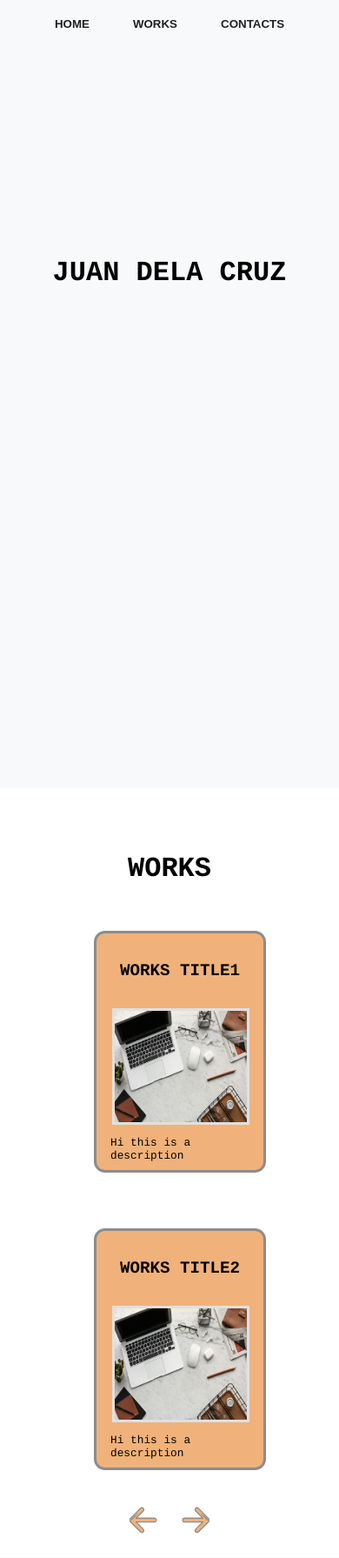
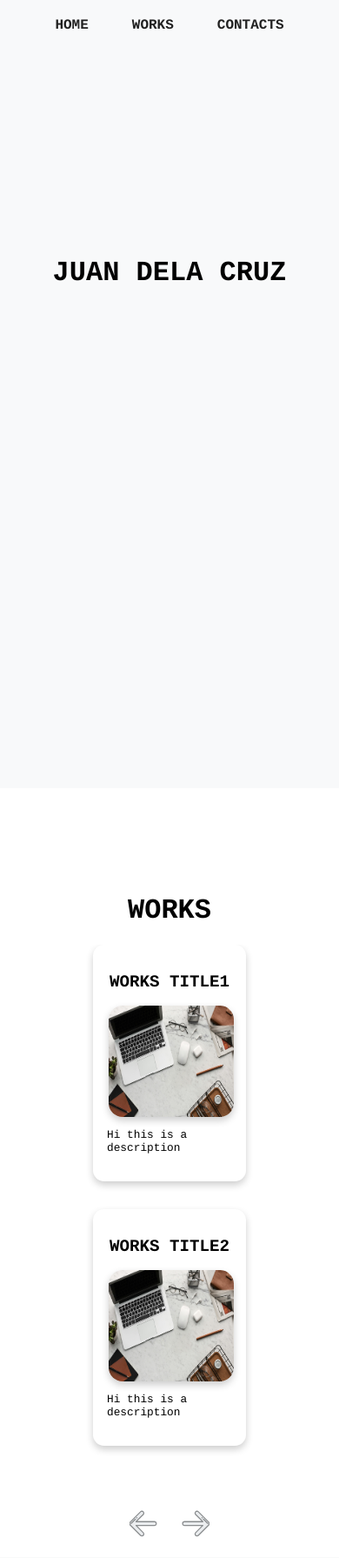
Before and after one commit to engrpaim/My-portfolio, a PHP site: page / in a window 390 px wide. Shown: the top 1791 px of the page at 87% size. Run offline with PHP 8.4, Linux system fonts and the light colour scheme.

Commit message:
work okay

```diff
--- a/styles/portfolio.css
+++ b/styles/portfolio.css
@@ -37,6 +37,7 @@ body {
 }
 
 .navbar button {
+  font-family: courier, monospace;
   background-color: transparent;
   color: #212121;
   font-weight: bold;
@@ -44,10 +45,11 @@ body {
   padding: 10px 20px;
   margin: 0 5px;
   cursor: pointer;
+  font-size: 1rem;
 }
 
 .navbar button:hover {
-  color: #607d8b;
+  color: #f8553d;
 }
 
 #homeContainer {
--- a/styles/works.css
+++ b/styles/works.css
@@ -2,22 +2,25 @@
   display: flex;
   flex-wrap: wrap;
   padding-right: 2rem;
-  padding-left: 3.5rem;
+  padding-left: 2rem;
   padding-top: 0rem;
+  margin-top: 5rem;
+  margin-left: 5rem;
+  overflow: hidden;
 }
 
 .card {
   display: flex;
   margin: 2rem;
-  background: #f0b27a;
+  background: none;
   padding: 1rem;
   border-radius: 0.8rem;
-  border: 0.2rem solid #8a8d8f;
-  width: 16rem;
-  min-width: 16rem;
-  max-width: 25rem;
-  height: 25rem;
+  width: 14em;
+  min-width: 14rem;
+  max-width: 14rem;
+  height: 23rem;
   cursor: pointer;
+  box-shadow: 0 4px 8px rgba(0, 0, 0, 0.2);
 }
 .work-title {
   display: flex;
@@ -31,15 +34,17 @@
 }
 .work-picture {
   display: flex;
+  box-shadow: 0 4px 8px rgba(0, 0, 0, 0.2);
   justify-content: center;
   align-items: center;
-  margin-left: 1.5rem;
+  margin-left: 0.5rem;
   width: 13rem;
   height: 15rem;
-  border: solid #e0e0e0;
+
+  border-radius: 1rem;
 }
 .card:hover {
-  background: none;
+  background: #f2f4f4;
 }
 
 .title {
@@ -52,7 +57,7 @@
   display: flex;
   justify-content: center;
   align-items: center;
-  margin-top: 2rem;
+  margin-top: 5rem;
 }
 .pagination button svg {
   width: 4rem;
@@ -63,7 +68,7 @@
   cursor: pointer;
   background: none;
   border: none;
-  fill: #f0b27a;
+  fill: #ebedef;
 }
 
 .next:hover svg path {
@@ -73,7 +78,7 @@
   background: none;
   border: none;
   cursor: pointer;
-  fill: #f0b27a;
+  fill: #ebedef;
 }
 
 .prev:hover svg path {
@@ -103,9 +108,13 @@
   }
 }
 
-@media (max-width: 1800px) {
+@media (max-width: 1850px) {
+  .grid-container {
+    margin-left: 10rem;
+  }
+
   .title {
-    margin-top: 2rem;
+    margin-top: 5rem;
   }
   .card {
     margin-top: 2rem;
@@ -123,10 +132,7 @@
     height: 8rem;
   }
 }
-@media (max-width: 1501px) {
-  .title {
-    margin-top: 10rem;
-  }
+@media (max-width: 1701px) {
   .card {
     margin-top: 5rem;
     display: grid;
@@ -146,12 +152,9 @@
   }
 }
 
-@media (max-width: 1500px) {
-  .title {
-    margin-top: 2rem;
-  }
+@media (max-width: 1600px) {
   .card {
-    margin-top: 2rem;
+    margin-top: 10rem;
     display: grid;
     width: 10rem;
     min-width: 10rem;
@@ -162,16 +165,94 @@
   .work-picture {
     margin-top: 2rem;
     margin-left: 0.1rem;
-    width: 9.5rem;
+    width: 10rem;
     height: 8rem;
   }
   .pagination {
     margin-top: 2rem;
     margin-top: 0;
   }
+  .grid-container {
+    margin-top: 0;
+    margin-left: 0;
+  }
   .pagination button svg {
+    margin-top: 2rem;
     width: 2rem;
     height: 2rem;
     transition: fill 0.3s ease;
   }
 }
+@media (max-width: 1500px) {
+  .grid-container {
+    padding-right: 2rem;
+    padding-left: 10rem;
+  }
+  .card {
+    display: grid;
+    width: 9rem;
+    min-width: 9rem;
+    height: 15rem;
+    font-size: 0.8rem;
+    margin-top: 10rem;
+  }
+
+  .work-picture {
+    margin-top: 2rem;
+    margin-left: 0.1rem;
+    width: 9rem;
+    height: 8rem;
+  }
+  .pagination {
+    margin-top: 2rem;
+    margin-top: 0;
+  }
+  .grid-container {
+    margin-top: 0;
+    margin-left: 0;
+  }
+  .pagination button svg {
+    margin-top: 2rem;
+    width: 2rem;
+    height: 2rem;
+    transition: fill 0.3s ease;
+  }
+}
+
+@media (max-width: 725px) {
+  .grid-container {
+    padding: 0;
+    display: flex;
+    justify-content: center;
+  }
+  .card {
+    display: grid;
+
+    width: 9rem;
+    min-width: 9rem;
+    height: 15rem;
+    font-size: 0.8rem;
+    margin-top: 0rem;
+  }
+
+  .work-picture {
+    margin-top: 0rem;
+    margin-left: 0.1rem;
+    width: 9rem;
+    height: 8rem;
+  }
+  .pagination {
+    margin-top: 0rem;
+    margin-top: 0;
+  }
+  .grid-container {
+    margin-top: 0;
+    margin-left: 0;
+  }
+  .pagination button svg {
+    margin-top: 2rem;
+    width: 2rem;
+    height: 2rem;
+    transition: fill 0.3s ease;
+  }
+}
--- a/views/Main.php
+++ b/views/Main.php
@@ -5,7 +5,7 @@
     <meta charset="UTF-8">
     <meta name="viewport" content="width=device-width, initial-scale=1.0">
     <title>PORTFOLIO</title>
-    <link rel="stylesheet" href="./styles/portfolio.css">
+    <link rel="stylesheet" href="styles/portfolio.css">
     <style>
         ::-webkit-scrollbar {
             display: none;
--- a/views/works.php
+++ b/views/works.php
@@ -1,4 +1,5 @@
 <link rel="stylesheet" href="styles/works.css">
+<div></div>
 <div class="title">
     <h1>WORKS</h1>
 </div>
@@ -94,7 +95,7 @@
             const nextButton = document.querySelector('.next');
 
             function handleResize() {
-                const isMobile = window.innerWidth <= 935;
+                const isMobile = window.innerWidth <= 1300;
                 const numPages = Math.ceil(cards.length / (isMobile ? cardsPerPageMobile : cardsPerPageDesktop));
 
                 prevButton.addEventListener('click', () => {
```
